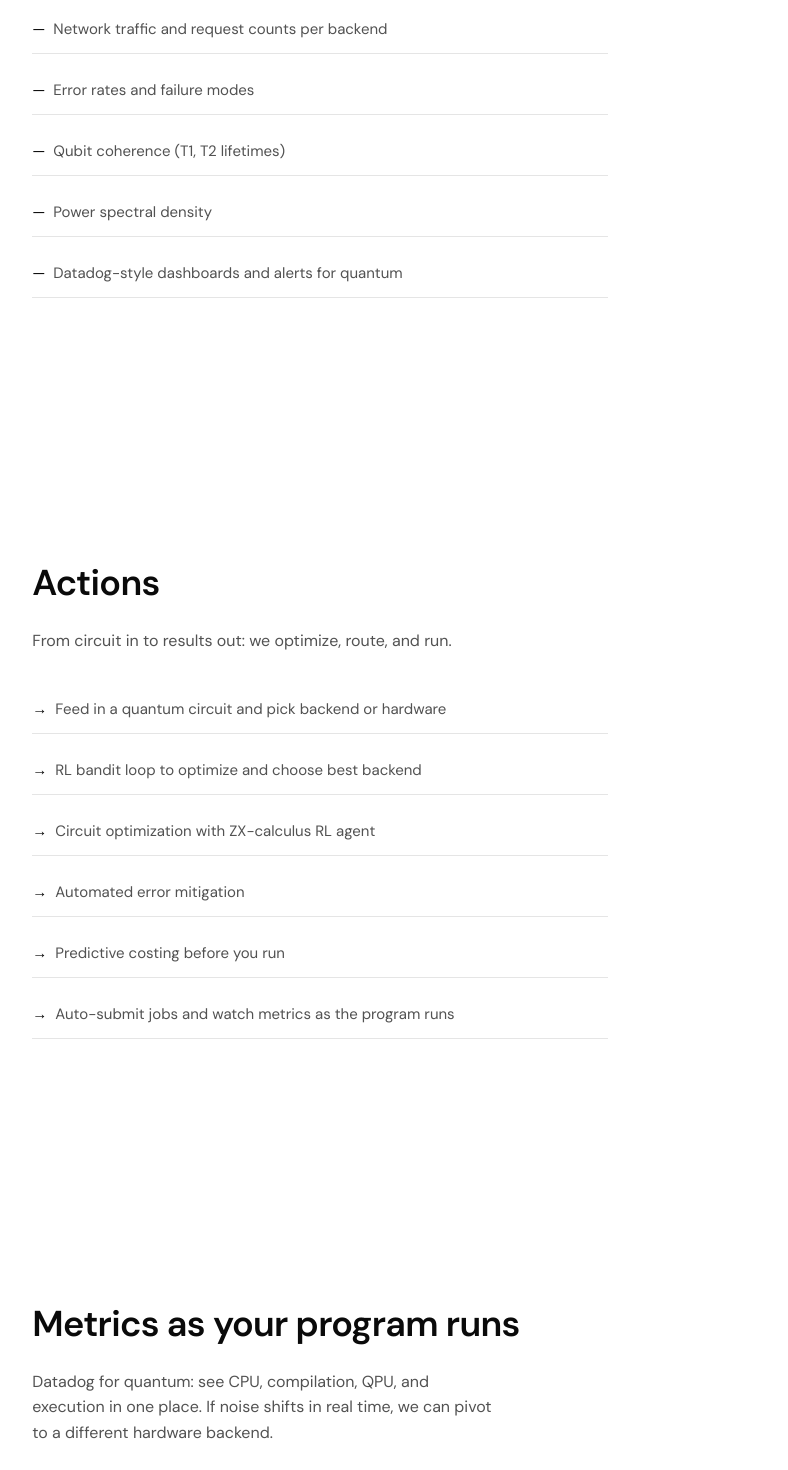
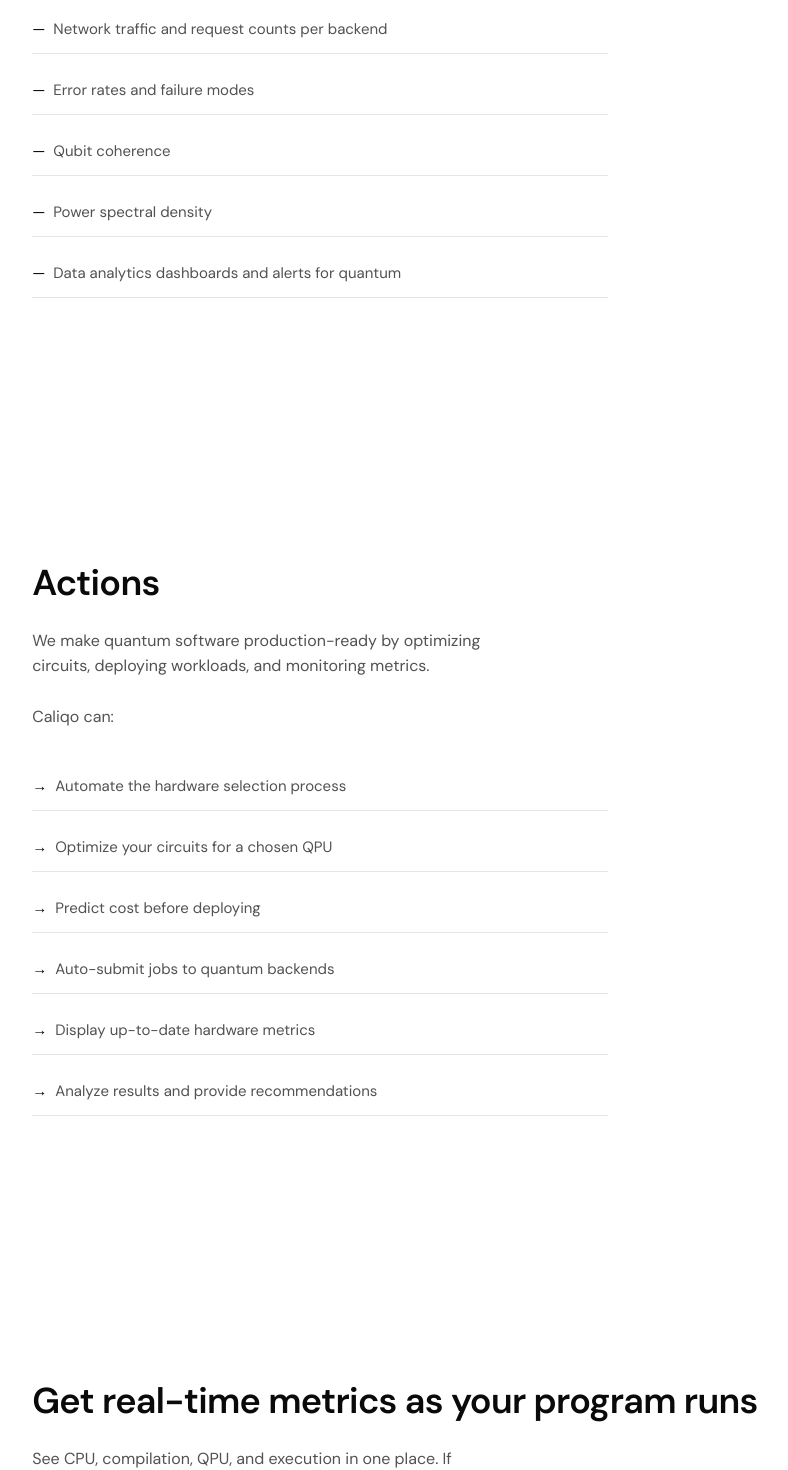
Before and after one commit to akbagga821/caliqo-frontend, a React (Vite) app: page / in a window 1280 px wide. Shown: the part 1520-2990 px from the top of the page, without its empty margins (83-871 px from the left). Built offline with nearby package versions, Linux system fonts and the light colour scheme; the HTML template or start-up script is replaced by a standard one.

Commit message:
fixed jank wording

```diff
--- a/index.html
+++ b/index.html
@@ -4,7 +4,7 @@
     <meta charset="UTF-8" />
     <link rel="icon" type="image/png" href="/caliqo_logo.png" />
     <meta name="viewport" content="width=device-width, initial-scale=1.0" />
-    <title>Caliqo — Agentic DevOps for Quantum</title>
+    <title>Caliqo</title>
     <meta name="description" content="Peek inside quantum hardware and deploy quantum software faster, cheaper, and smarter. Quantum data dog for observability and optimization." />
     <link rel="preconnect" href="https://fonts.googleapis.com" />
     <link rel="preconnect" href="https://fonts.gstatic.com" crossorigin />
--- a/src/components/Actions.tsx
+++ b/src/components/Actions.tsx
@@ -1,12 +1,12 @@
 import './Actions.css'
 
 const items = [
-  'Feed in a quantum circuit and pick backend or hardware',
-  'RL bandit loop to optimize and choose best backend',
-  'Circuit optimization with ZX-calculus RL agent',
-  'Automated error mitigation',
-  'Predictive costing before you run',
-  'Auto-submit jobs and watch metrics as the program runs',
+  'Automate the hardware selection process',
+  'Optimize your circuits for a chosen QPU',
+  'Predict cost before deploying',
+  'Auto-submit jobs to quantum backends',
+  'Display up-to-date hardware metrics',
+  'Analyze results and provide recommendations'
 ]
 
 export function Actions() {
@@ -15,7 +15,11 @@
       <div className="container">
         <h2 className="section-title">Actions</h2>
         <p className="section-subtitle">
-          From circuit in to results out: we optimize, route, and run.
+          We make quantum software production-ready by optimizing circuits, deploying workloads, and monitoring metrics.
+        </p>
+        <br></br>
+        <p className="section-subtitle">
+          Caliqo can:
         </p>
         <ul className="actions-list">
           {items.map((label) => (
--- a/src/components/Metrics.tsx
+++ b/src/components/Metrics.tsx
@@ -24,9 +24,9 @@
   return (
     <section id="metrics" className="metrics section">
       <div className="container">
-        <h2 className="section-title">Metrics as your program runs</h2>
+        <h2 className="section-title">Get real-time metrics as your program runs</h2>
         <p className="section-subtitle">
-          Datadog for quantum: see CPU, compilation, QPU, and execution in one place. If noise shifts in real time, we can pivot to a different hardware backend.
+          See CPU, compilation, QPU, and execution in one place. If noise shifts in real time, we can pivot to a different hardware backend. Caliqo has you covered.
         </p>
         <div className="metrics-grid">
           {groups.map((g) => (
--- a/src/components/Track.tsx
+++ b/src/components/Track.tsx
@@ -4,9 +4,9 @@
   'Parameter drift from daily calibration',
   'Network traffic and request counts per backend',
   'Error rates and failure modes',
-  'Qubit coherence (T1, T2 lifetimes)',
+  'Qubit coherence',
   'Power spectral density',
-  'Datadog-style dashboards and alerts for quantum',
+  'Data analytics dashboards and alerts for quantum',
 ]
 
 export function Track() {
@@ -15,7 +15,7 @@
       <div className="container">
         <h2 className="section-title">Track</h2>
         <p className="section-subtitle">
-          One place to see what’s happening across your quantum backends and hardware.
+          One place to see what’s happening across your quantum backends.
         </p>
         <ul className="track-list">
           {items.map((label) => (
--- a/src/components/WhatWeDo.tsx
+++ b/src/components/WhatWeDo.tsx
@@ -6,7 +6,7 @@
       <div className="container">
         <h2 className="section-title">What we do</h2>
         <p className="section-subtitle">
-          Caliqo is the quantum data dog: observability, optimization, and automation for the full quantum stack. Track hardware and backend health, optimize circuits with RL, and ship jobs faster.
+          Caliqo is the connective layer between quantum hardware and software. We provide observability, optimization, and automation for the full quantum stack. Track hardware health, optimize circuits, and ship jobs faster.
         </p>
       </div>
     </section>
```
